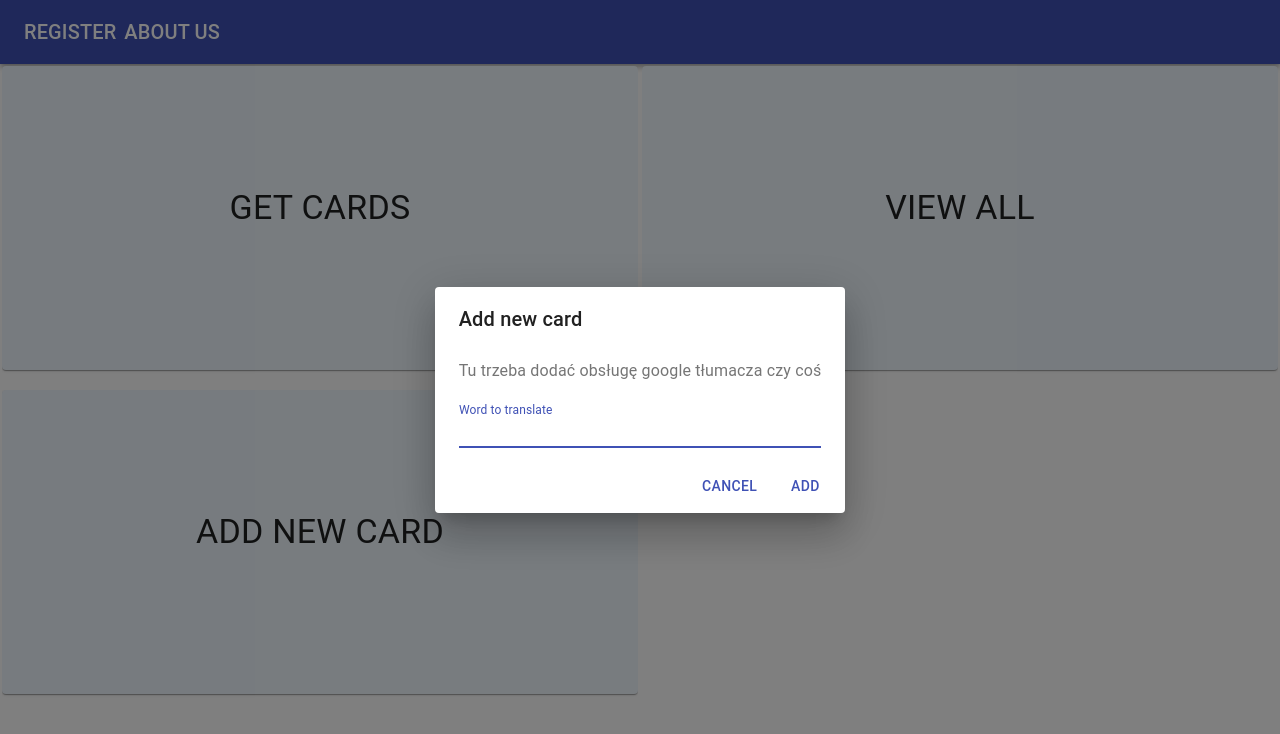
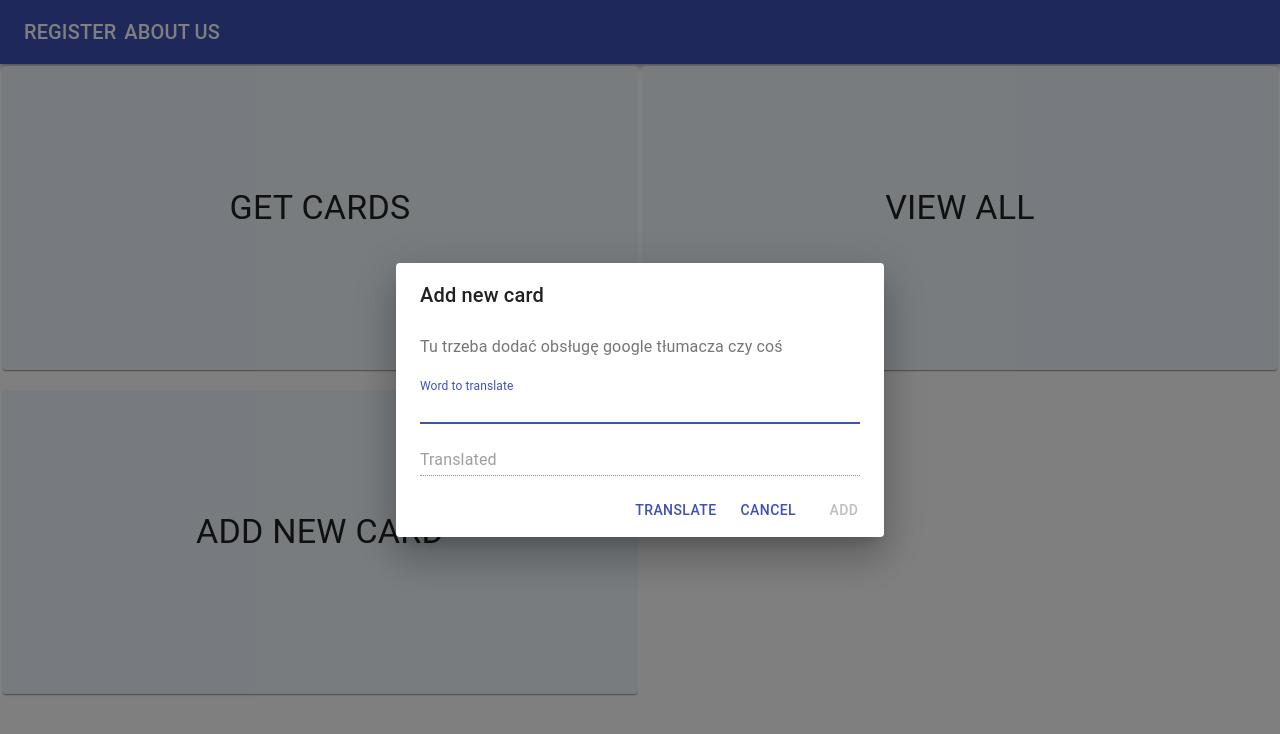
Before and after one commit to kamilew650/django-react-project, a React (Create React App) app in the folder client/: page /#/folder in a window 1280 px wide. Both pictures are taken after a click on the item "ADD NEW CARD". Shown: the top 734 px of the page. Built offline with nearby package versions, Linux system fonts and the light colour scheme.

Commit message:
Create card dialog

```diff
--- a/client/src/components/CreateCardDialog/CreateCardDialog.js
+++ b/client/src/components/CreateCardDialog/CreateCardDialog.js
@@ -8,6 +8,9 @@
 import DialogTitle from "@material-ui/core/DialogTitle";
 
 export default function CreateCardDialog(props) {
+  const [toTranslate, setToTranslate] = React.useState("");
+  const [translated, setTranslated] = React.useState("");
+
   const handleClose = () => {
     props.setOpen(false);
   };
@@ -29,13 +32,46 @@
           id="word"
           label="Word to translate"
           fullWidth
+          value={toTranslate}
+          onChange={(e) => setToTranslate(e.target.value)}
         />
+        <TextField disabled label="Translated" value={translated} fullWidth />
       </DialogContent>
       <DialogActions>
+        <Button
+          onClick={() =>
+            console.log(`
+          Litwo! Ojczyzno maja! Ty jesteś jak zdrowie,
+          Ile cię trzeba cenić, ten tylko się dowie,
+          Kto cię stracił. Dziś piękność twą w całej ozdobie
+          Widzę i opisuję, bo tęsknię po tobie"
+          Panno święta, co Jasnej bronisz Częstochowy
+          I w Ostrej świecisz Bramie! Ty, co gród zamkowy
+          Nowogródzki ochraniasz z jego wiernym ludem!
+          Jak mnie dziecko do zdrowia powróciłaś cudem,
+          (Gdy od płaczącej matki pod Twoją opiekę
+          Ofiarowany, martwą podniosłem powiekę
+          I zaraz mogłem pieszo do Twych świątyń progu
+          Iść za wrócone życie podziękować Bogu),
+          Tak nas powrócisz cudem na Ojczyzny łono.
+          Tymczasem przenoś moją duszę utęsknioną
+          Do tych pagórków leśnych, do tych łąk zielonych,
+          Szeroko nad błękitnym Niemnem rozciągnionych;
+          Do tych pól malowanych zbożem rozmaitem,
+          Wyzłacanych pszenicą, posrebrzanych żytem;
+          Gdzie bursztynowy świerzop, gryka jak śnieg biała,
+          Gdzie panieńskim rumieńcem dzięcielina pała,
+          A wszystko przepasane jakby wstęgą, miedzą
+          Zieloną, na niej z rzadka ciche grusze siedzą.`)
+          }
+          color="primary"
+        >
+          Translate
+        </Button>
         <Button onClick={handleClose} color="primary">
           Cancel
         </Button>
-        <Button onClick={handleClose} color="primary">
+        <Button onClick={handleClose} color="primary" disabled={!translated}>
           Add
         </Button>
       </DialogActions>
```
